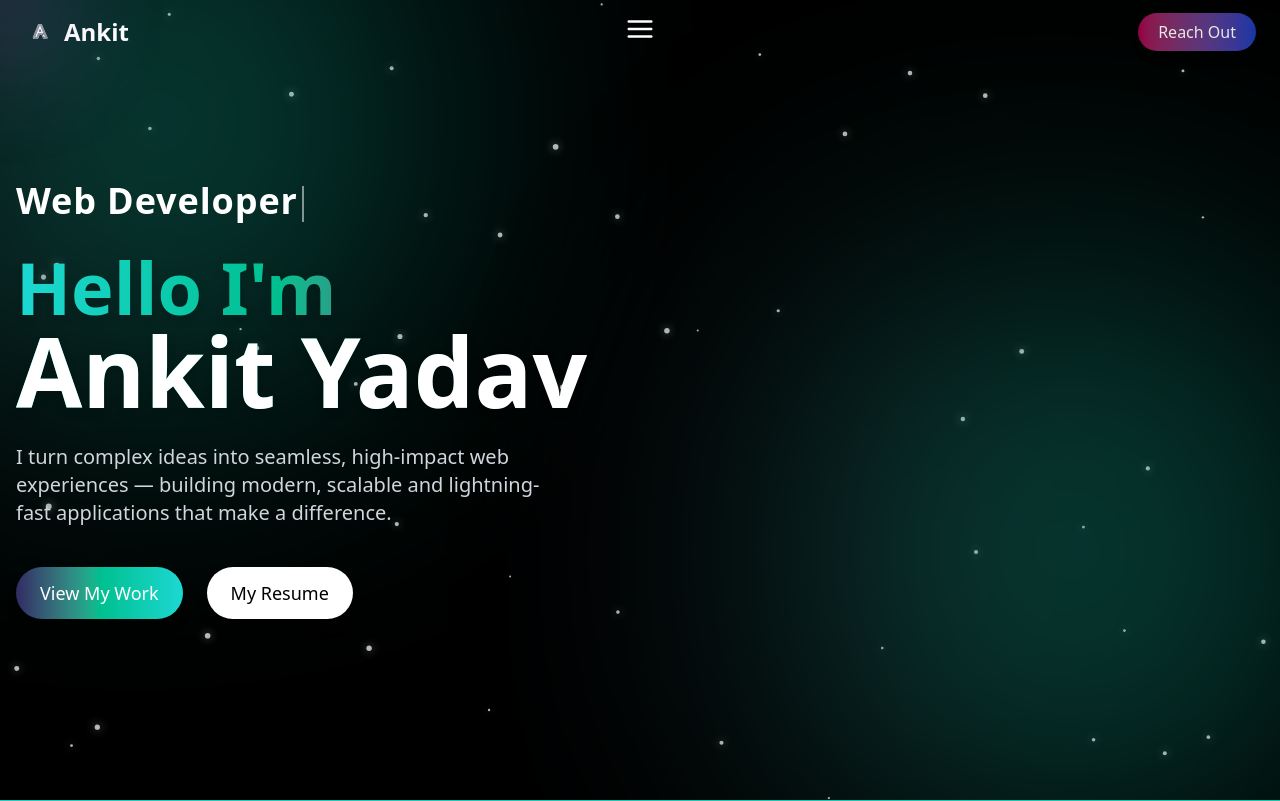
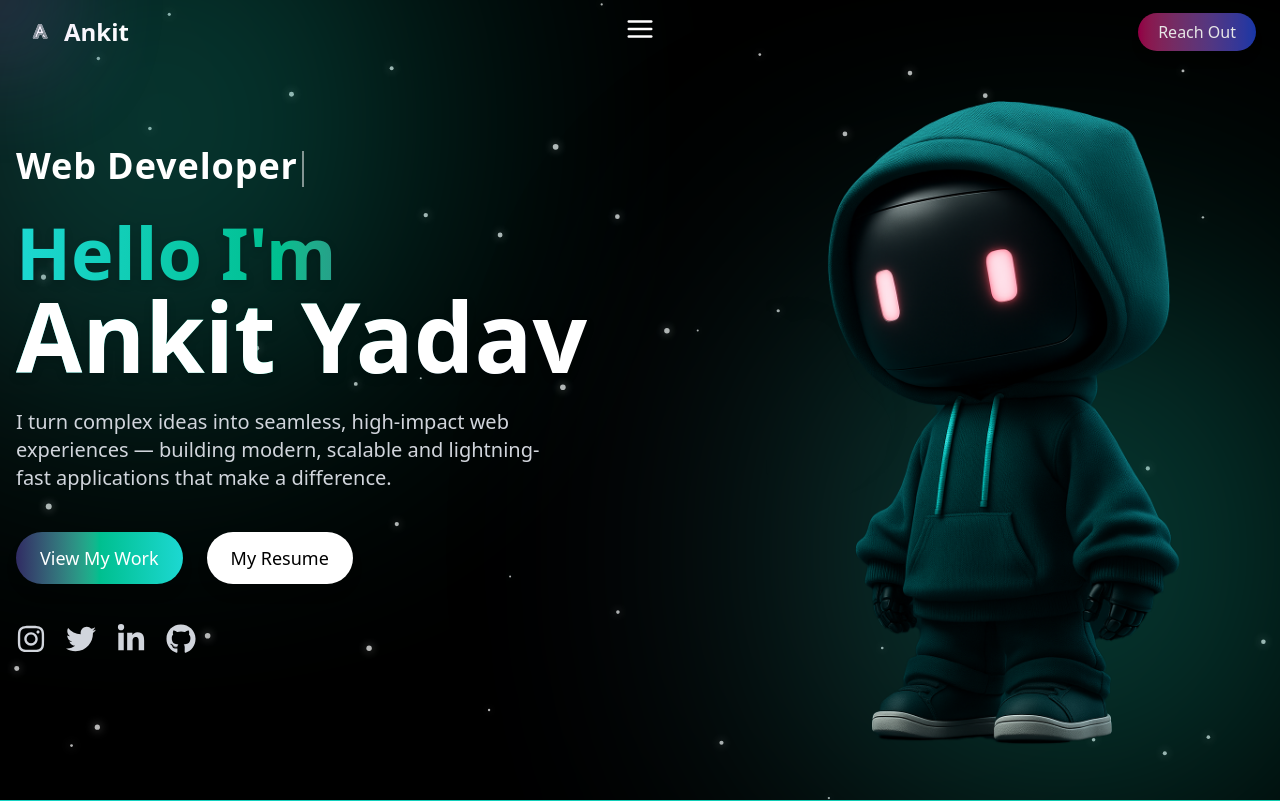
Before and after one commit to ankit-yadav90/My-Portfolio, a React (Vite) app in the folder Portfolio/: page / in a window 1280 px wide. Shown: the top 801 px of the page. Built offline with nearby package versions, Linux system fonts and the light colour scheme.

Commit message:
add to the icon

```diff
--- a/Portfolio/src/sections/Home.jsx
+++ b/Portfolio/src/sections/Home.jsx
@@ -1,14 +1,27 @@
 import React, { useMemo, useState ,} from 'react'
 import ParticalesBackground from "../components/ParticalesBackground"
-import { motion } from "framer-motion"
-import { FaTwitter, FaLinkedinIn, FaGithub } from "react-icons/fa"
+import { hover, motion, scale } from "framer-motion"
+import { FaTwitter, FaLinkedinIn, FaGithub, FaInstagram } from "react-icons/fa"
+import avator from "../assets/avator.png"
+
 
 
 const socials = [
-  {icon : FaTwitter , link:"https://twitter.com/ankityadav_"},
-  {icon : FaLinkedinIn , link:"https://www.linkedin.com/in/ankityadav/"},
-  {icon : FaGithub , link:"https://github.com/ankityadav123"}
+  {Icon : FaInstagram , label:"Instagram", link:"https://www.instagram.com/ankityadav123/"},
+  {Icon : FaTwitter , label:"X", link:"https://x.com/ankityadav123"},
+  {Icon : FaLinkedinIn ,label: "LinkedIn", link:"https://www.linkedin.com/in/ankityadav/"},
+  {Icon : FaGithub , label:"GitHub", link:"https://github.com/ankityadav123"}
 ]
+
+const glowVariants = {
+  initial: { scale: 1, y:0 , filter: "drop-shadow(0 0 0 rgba(0, 0, 0, 0))" },
+  hover: {
+    scale:1.2 , y:3,
+    filter: "drop-shadow(0 0 8px rgba(13, 88, 204, 0.9)) drop-shadow(0 0 18px rgba(16, 185, 129, 0.8))",
+    transition: { type: "spring", stiffness: 300, damping: 15 }
+  },
+  tap: {scale: 0.95 , y:0 , transition:{duration:0.08}}
+}
 
 const Home = () => {
 
@@ -123,12 +136,46 @@ const Home = () => {
 
           </motion.div>
 
-          <section>
-            {}
-          </section>
+          <div className='mt-10 flex gap-5 text-2xl md:text-3xl justify-center lg:justify-start'>
+            {socials.map(({Icon , label , link}) => (
+              <motion.a
+
+              href={link}
+              key={label}
+              target='blank'
+              aria-label={label}
+              rel='noopener noreferrer'
+              variants={glowVariants}
+              initial="initial"
+              whileHover="hover"
+              whileTap="tap"
+              className='text-gray-300 '
+
+              >
+                <Icon></Icon>
+              </motion.a>
+            ))}
+
+          </div>
 
         </div>
       </div>
+
+    <div className='relative hidden lg:block'>
+
+        <motion.img src={avator} alt="Ankit yadav"
+         className='absolute top-1/2 -translate-y-1/2 object-contain select-none pointer-events-none'
+        style={{
+          right : "-30px", width : "min(45vw , 780px" , maxHeight : "90vh"
+        }}
+          initial={{opacity:0 , y:40 , scale:0.9}}
+          animate={{opacity:1 , y:0 , scale:1}}
+          transition={{delay:0.2 , duration:0.8}}
+
+        />
+
+    </div>
+
     </div>
 
     </section>
```
